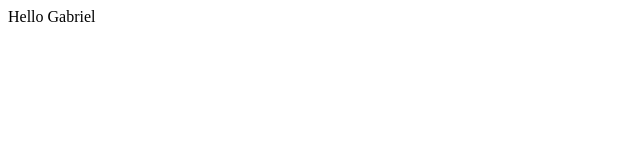
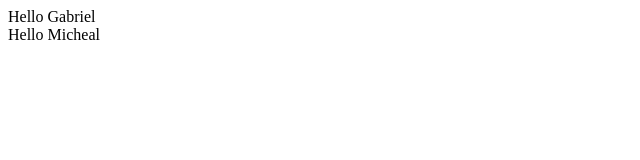
Before and after one commit to GabrielAkindele/repo-demo, a plain HTML site: page index.html in a window 1280 px wide. Shown: the full height of the page, 0-640 px from the left. Drawn offline with Linux system fonts and the light colour scheme.

Commit message:
New Html
New Html

```diff
--- a/index.html
+++ b/index.html
@@ -8,5 +8,6 @@
   </head>
   <body>
     <div>Hello Gabriel</div>
+    <div>Hello Micheal</div>
   </body>
 </html>
```
Also changed, not shown: 1 other file.
